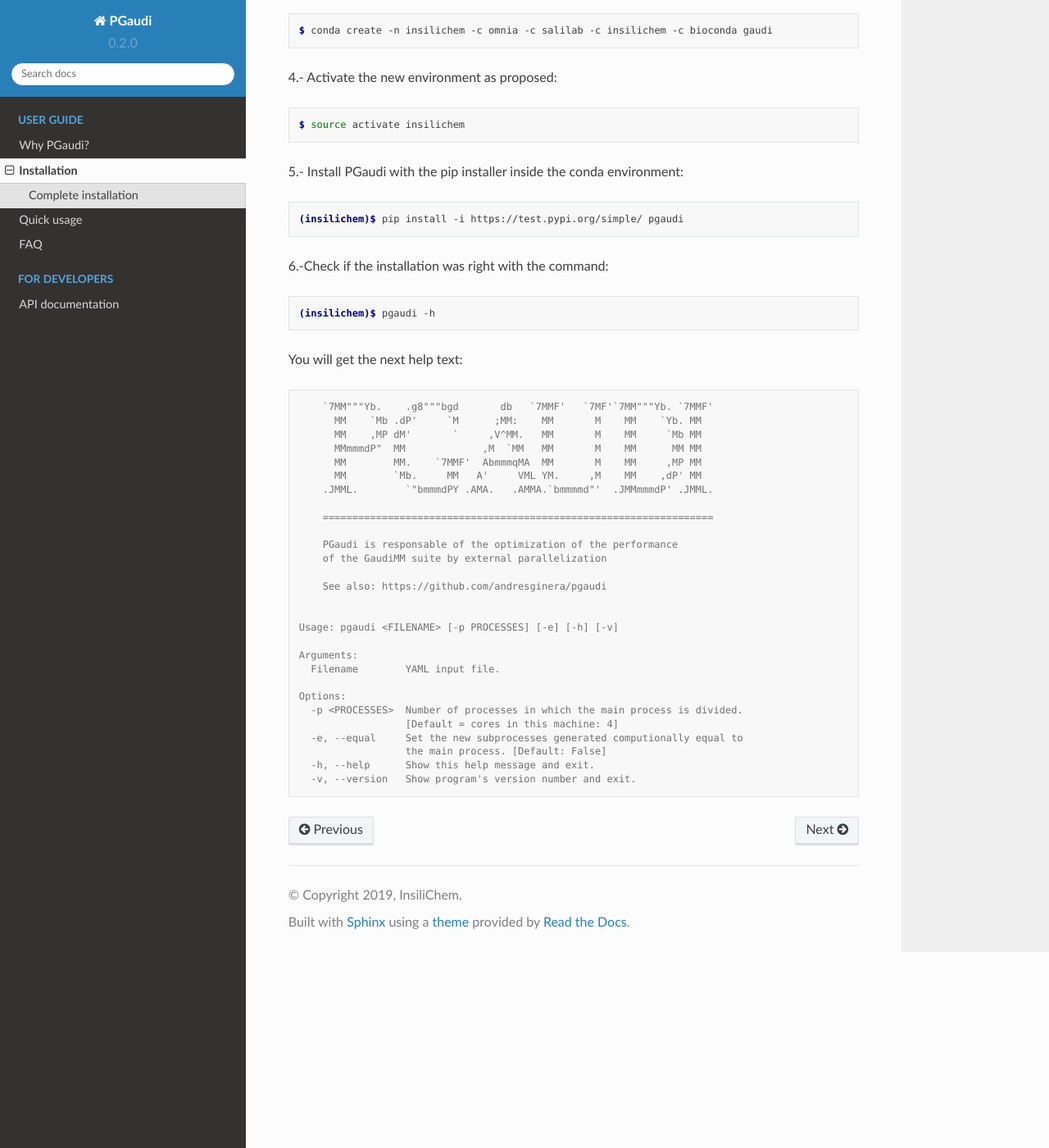
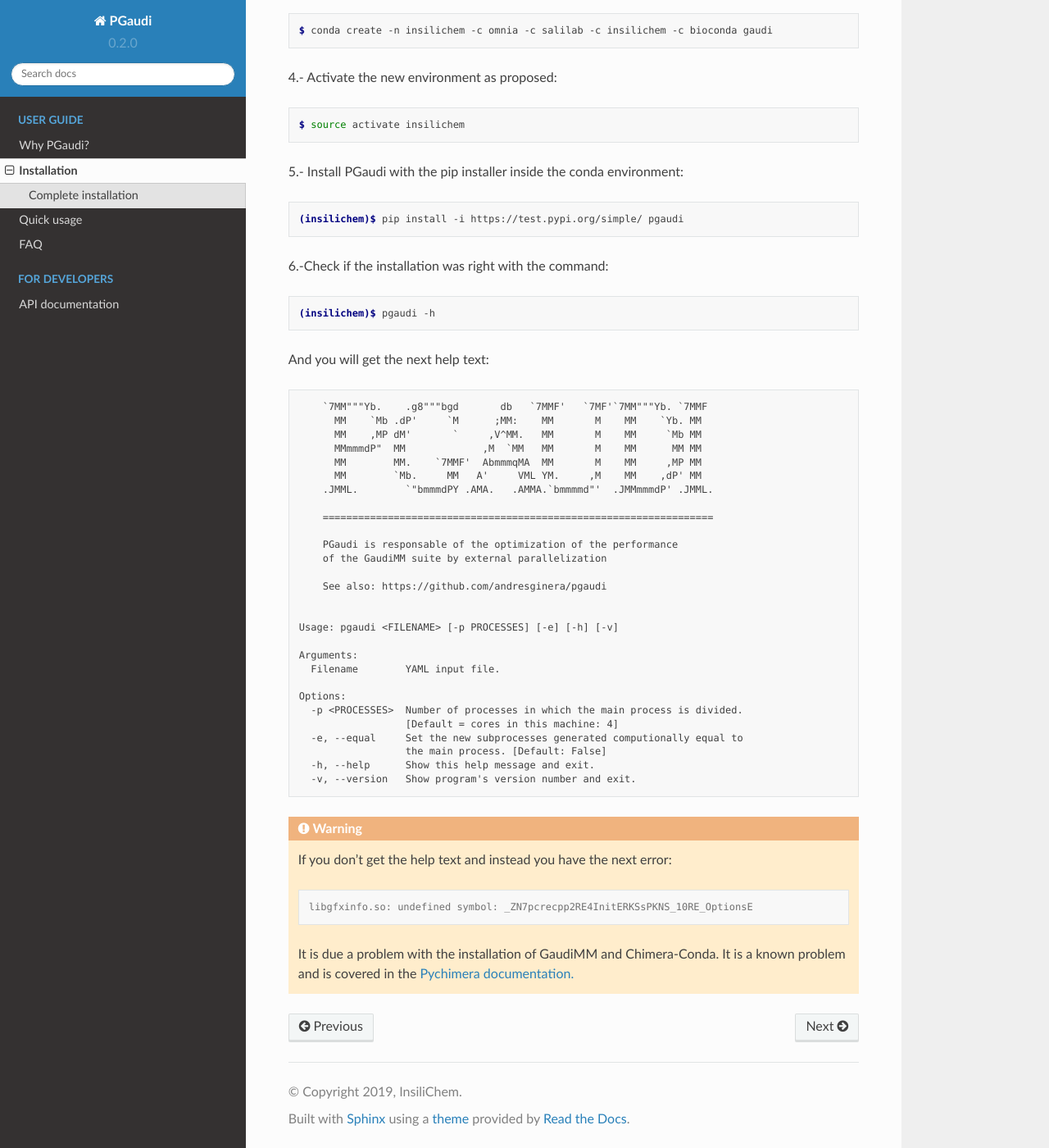
Before and after one commit to andresginera/pgaudi, a Sphinx documentation site: the page built from docs/installation.rst, in a window 1280 px wide and 1400 px high, scrolled down 712 px. Shown: the whole window at 82% size. Built offline with Sphinx 7.4.7 and the Read the Docs theme 2.0.0, drawn with Linux system fonts in a browser that asks for light colours.

Commit message:
docs: add a warning in the installation

```diff
--- a/docs/first_use.rst
+++ b/docs/first_use.rst
@@ -40,7 +40,7 @@
 List with all options:
 
   -p <PROCESSES>  Number of processes in which the main process is divided.
-                  [Default = cores in this machine]
+                  [Default = cores in the machine]
   -e, --equal     Set the new subprocesses generated computationally equal to
                   the main process. [Default = False]
   -h, --help      Show the help message and exit.
--- a/docs/installation.rst
+++ b/docs/installation.rst
@@ -53,11 +53,11 @@ custom channels (-c flags):
 
     (insilichem)$ pgaudi -h
 
-You will get the next help text:
+And you will get the next help text:
 
-.. code-block:: console
+.. code-block:: text
 
-        `7MM"""Yb.    .g8"""bgd       db   `7MMF'   `7MF'`7MM"""Yb. `7MMF'
+        `7MM"""Yb.    .g8"""bgd       db   `7MMF'   `7MF'`7MM"""Yb. `7MMF
           MM    `Mb .dP'     `M      ;MM:    MM       M    MM    `Yb. MM
           MM    ,MP dM'       `     ,V^MM.   MM       M    MM     `Mb MM
           MMmmmdP"  MM             ,M  `MM   MM       M    MM      MM MM
@@ -85,3 +85,14 @@ You will get the next help text:
                       the main process. [Default: False]
       -h, --help      Show this help message and exit.
       -v, --version   Show program's version number and exit.
+
+.. warning::
+
+    If you don't get the help text and instead you have the next error:
+
+    .. code-block:: console
+
+        libgfxinfo.so: undefined symbol: _ZN7pcrecpp2RE4InitERKSsPKNS_10RE_OptionsE
+
+    It is due a problem with the installation of GaudiMM and Chimera-Conda. It is
+    a known problem and is covered in the `Pychimera documentation. <https://pychimera.readthedocs.io/en/latest/faq.html#chimera-reports-problems-with-libgfxinfo-so-and-pcrecpp>`_
```
